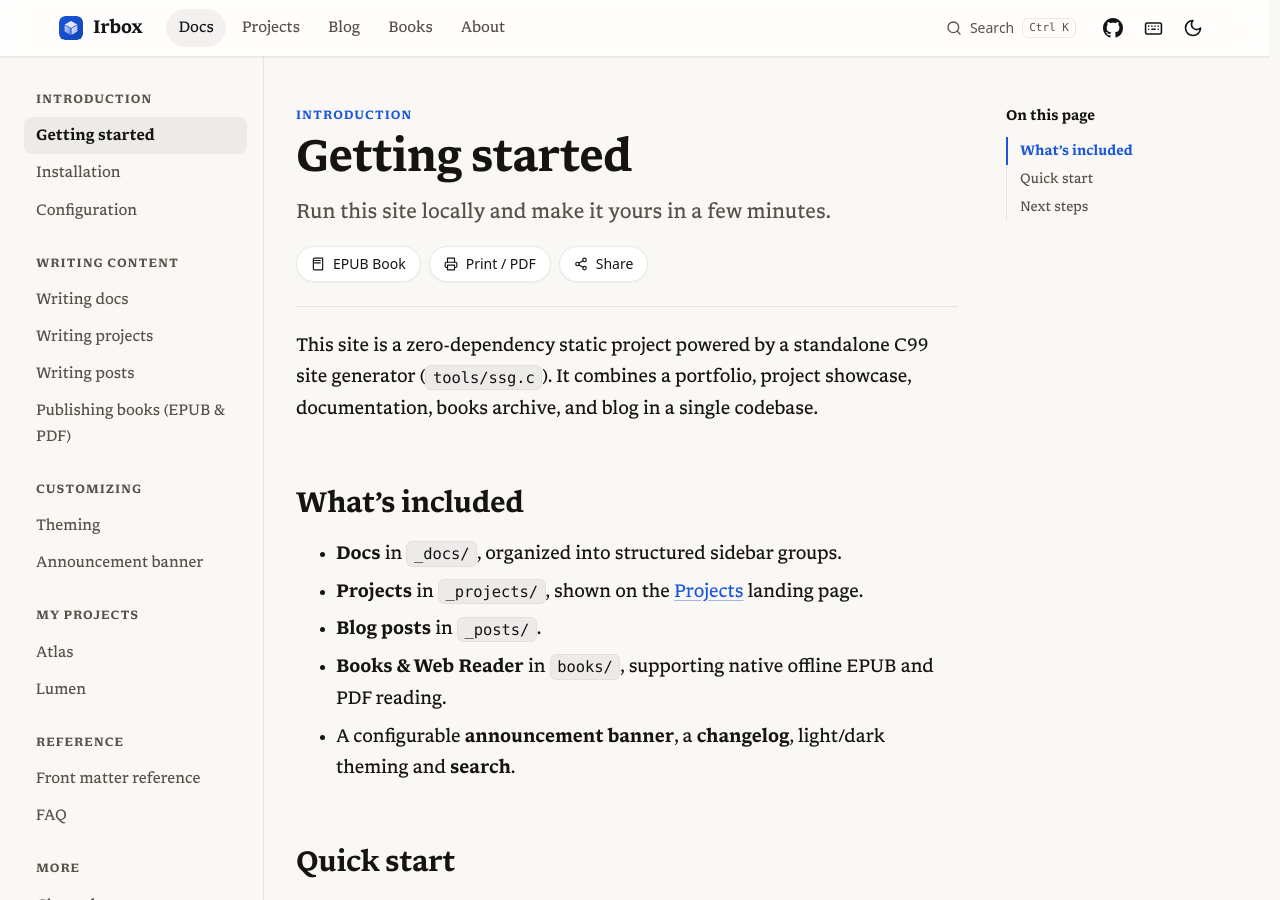
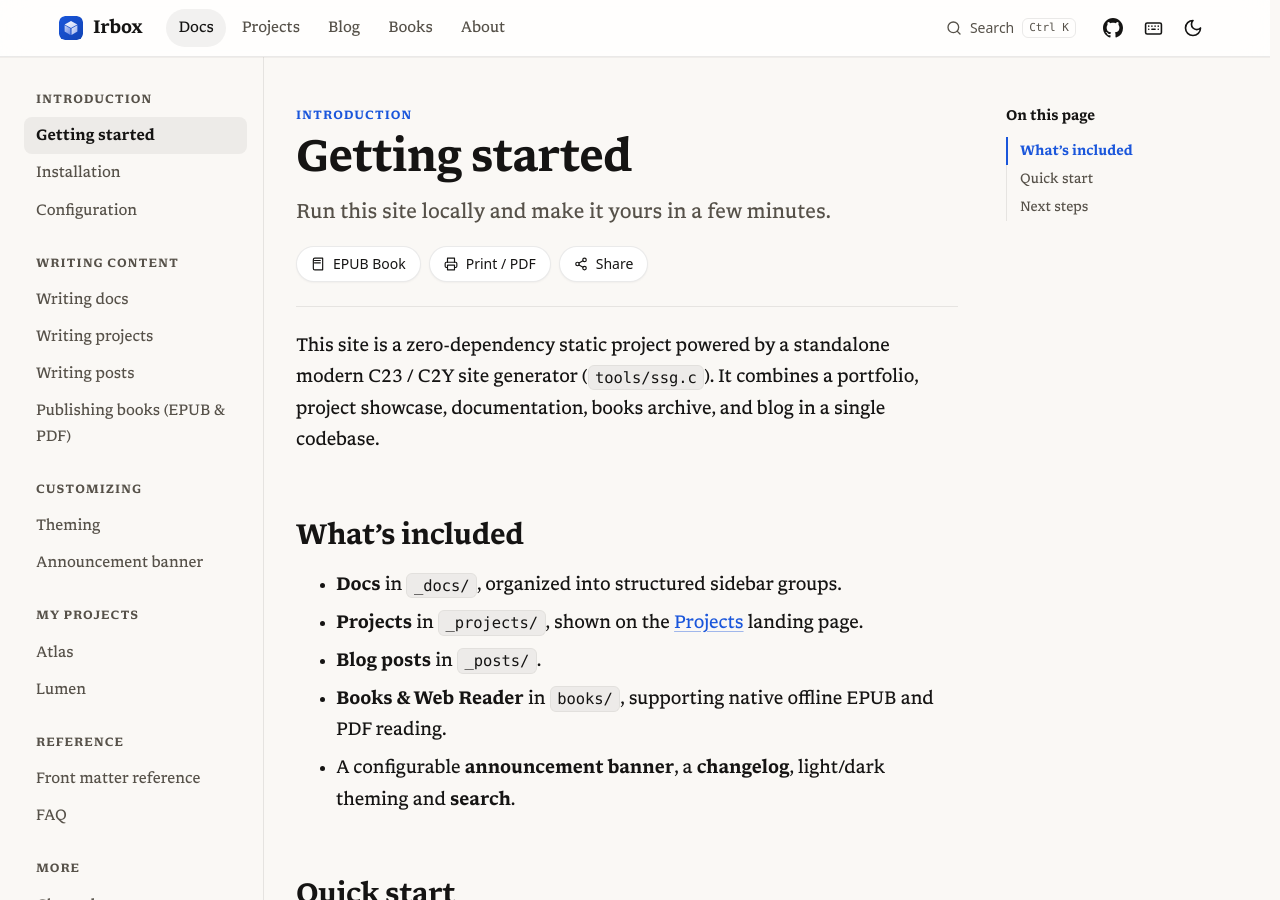
Before and after one commit to irbox/irbox.github.io, a Jekyll site: the page built from _docs/getting-started.md, in a window 1280 px wide and 900 px high. Built offline with Jekyll 4.4.1, drawn with Linux system fonts in a browser that asks for light colours.

Commit message:
feat(ssg): modernize codebase to C23 standard with nullptr, constexpr, and modern attributes

```diff
--- a/_docs/getting-started.md
+++ b/_docs/getting-started.md
@@ -4,7 +4,7 @@ description: Run this site locally and make it yours in a few minutes.
 category: Introduction
 ---
 
-This site is a zero-dependency static project powered by a standalone C99 site generator (`tools/ssg.c`). It combines a portfolio, project showcase, documentation, books archive, and blog in a single codebase.
+This site is a zero-dependency static project powered by a standalone modern C23 / C2Y site generator (`tools/ssg.c`). It combines a portfolio, project showcase, documentation, books archive, and blog in a single codebase.
 
 ## What's included
 
```
Also changed, not shown: _docs/installation.md (+1 -1 lines), .github/workflows/deploy.yml, README.md, 2 other files.
